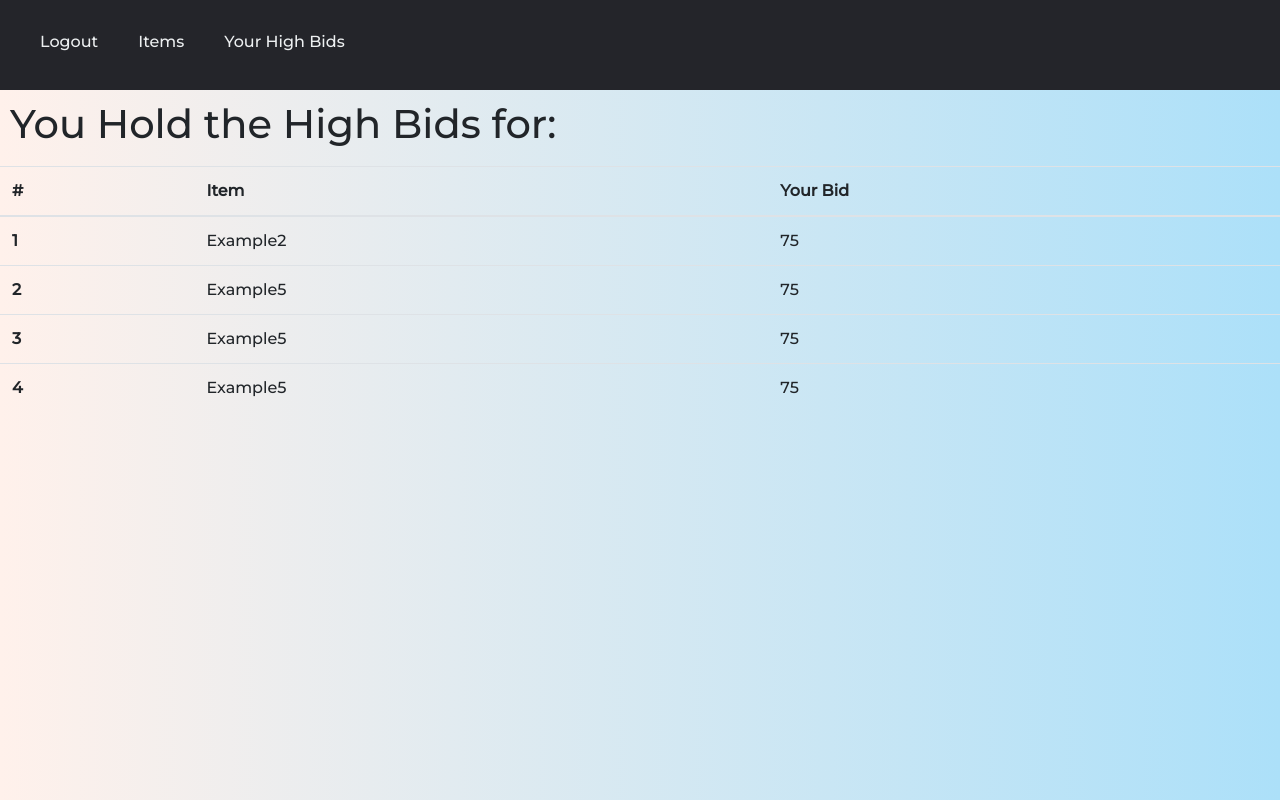
After one commit to zach-brown-18/ccc-auction-current, a Flask app: page /your-items in a window 1280 px wide. The commit adds this page. Run offline with Flask 2, Linux system fonts and the light colour scheme; a user stored in the database is signed in; data comes from the database, SQL or seed files in the repository; some libraries are stand-ins or nearby versions.

Commit message:
Added 'your-items' page. Added routes_login_helper.py.

```diff
--- a/ccc_auction/routes.py
+++ b/ccc_auction/routes.py
@@ -4,6 +4,7 @@ from ccc_auction.forms import LoginForm, PlaceBid
 from ccc_auction.models import Bidder, Item
 from flask_login import login_user, current_user, logout_user, login_required
 from ccc_auction.routes_displayItems_helper import gatherForms, placeBidUpdateDatabase, generateConfirmationMessage
+from ccc_auction.routes_login_helper import getBidderFromLoginForm, biddernameMatchesId
 
 @app.route("/", methods = ["GET", "POST"])
 def login():
@@ -11,15 +12,12 @@ def login():
         return redirect(url_for('displayItems'))
     form = LoginForm()
     if form.validate_on_submit():
-        # Grab the bidder's ID from the database
-        bidder = Bidder.query.filter_by(biddername=form.biddername.data).first()
-        # Show the 'items' page if login info is correct
-        if bidder and bidder.id == form.password.data:
+        bidder = getBidderFromLoginForm(form)
+        if biddernameMatchesId(bidder, form):
             login_user(bidder, remember=form.remember.data)
             return redirect(url_for('displayItems'))
         else:
             flash('Login Unsuccessful. Please check your name and ID', 'danger')
-
     return render_template("login.html", title='Login', form=form)
 
 @app.route("/logout")
@@ -30,15 +28,26 @@ def logout():
 @app.route("/items", methods=['GET', 'POST'])
 @login_required
 def displayItems():
-    # 'column' variables contain tuples of the form (item_group, form_group)
+    # 'columns' contains lists of tuples, of the form: (item_group, form_group)
     columns, items, forms = gatherForms()
+
+    # TODO
+    # message = generateConfirmationMessage(form)
 
     # Trigger a bid if button is clicked
     for form in forms:
+        # TODO
+        # if isValidTime(form):
         if form.submit.data and form.validate_on_submit():
             placeBidUpdateDatabase(form)
             return redirect(url_for('displayItems'))
-            # message = generateConfirmationMessage(form)
-            # return render_template("items.html", items=items, column1=column1, column2=column2, column3=column3, message=message)
 
     return render_template("items.html", items=items, columns=columns)
+
+@app.route("/your-items", methods=["GET"])
+@login_required
+def displayYourItems():
+    bidder = Bidder.query.filter(Bidder.id == current_user.id).first()
+    items = bidder.items
+    numbered_items = [(item, number) for item, number in zip(items, range(1, len(items)+1))]
+    return render_template("current_user_items.html", items=numbered_items)
--- a/ccc_auction/static/css/scroller.css
+++ b/ccc_auction/static/css/scroller.css
@@ -63,7 +63,7 @@ img:hover{
 /* For Header */
 header{
     display: flex;
-    justify-content: space-between;
+    /* justify-content: space-between; */
     padding: 20px;
     padding-top: 30px;
     padding-left: 0px;
--- /dev/null
+++ b/ccc_auction/templates/current_user_items.html
@@ -0,0 +1,36 @@
+<!DOCTYPE html>
+<html lang="en" dir="ltr">
+    <head>
+        <meta charset="uft-8">
+        <title>Your Items</title>
+    </head>
+    <body>
+        {% extends "template.html" %}
+        {% block content %}
+
+        <div class="items-page-title">
+            <h1> You Hold the High Bids for: </h1>
+        </div>
+
+        <table class="table">
+            <thead>
+              <tr>
+                <th scope="col">#</th>
+                <th scope="col">Item</th>
+                <th scope="col">Your Bid</th>
+              </tr>
+            </thead>
+            <tbody>
+             {% for item, number in items %}
+              <tr>
+                <th scope="row">{{ number }}</th>
+                <td>{{ item.itemname }}</td>
+                <td>{{ item.current_bid }}</td>
+              </tr>
+              {% endfor %}
+            </tbody>
+        </table>
+
+        {% endblock %}
+    </body>
+</html>
--- a/ccc_auction/templates/template.html
+++ b/ccc_auction/templates/template.html
@@ -11,6 +11,16 @@
             <nav>
                 <ul class="nav_links">
                     <li><a href="{{ url_for('logout') }}">Logout</a></li>
+                </ul>
+            </nav>
+            <nav>
+                <ul class="nav_links">
+                    <li><a href="{{ url_for('displayItems') }}">Items</a></li>
+                </ul>
+            </nav>
+            <nav>
+                <ul class="nav_links">
+                    <li><a href="{{ url_for('displayYourItems') }}">Your High Bids</a></li>
                 </ul>
             </nav>
         </header>
```
Also changed, not shown: ccc_auction/routes_displayItems_helper.py (+10 -5 lines), ccc_auction/routes_login_helper.py (added, +11 -0 lines), ccc_auction/templates/items.html (+2 -9 lines).
